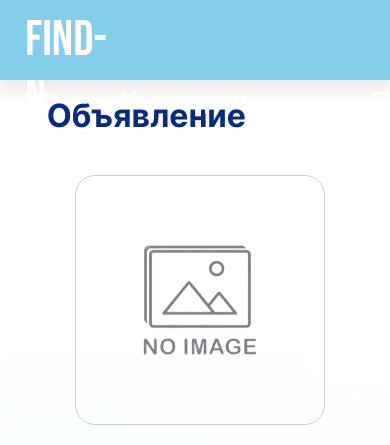
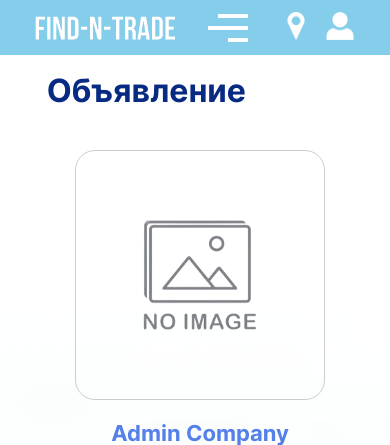
Before and after one commit to AidanaKuishinova/find-and-trade, a Django app: page /ad_details/5/ in a window 390 px wide. Shown: the top 445 px of that part. Run offline with Django 4.2, Linux system fonts and the light colour scheme; the first user in the database is signed in; data comes from the database, SQL or seed files in the repository; the page is wider than the window, and the part outside it is not shown.

Commit message:
new header

```diff
--- a/main/static/main/css/style.css
+++ b/main/static/main/css/style.css
@@ -139,86 +139,6 @@ nav {
   border: 1px solid #5AB9EA;
 }
 
-.header {
-  width: 100%;
-  height: 80px;
-  background: #84CEEB;
-  box-shadow: 0px 7px 17px 2px rgba(0, 0, 0, 0.1);
-  padding-top: 10px;
-}
-.header__wrapper {
-  display: flex;
-  justify-content: space-between;
-  align-items: center;
-}
-.header__logo {
-  font-family: "Bebas Neue";
-  font-style: normal;
-  font-weight: 400;
-  font-size: 50px;
-  color: #FFFFFF;
-}
-.header__list {
-  width: 737px;
-  display: flex;
-  justify-content: space-between;
-
-}
-.header__list-item {
-  font-family: "Inter";
-  font-style: normal;
-  font-weight: 600;
-  font-size: 24px;
-  color: #FFFFFF;
-}
-.header__list-item:hover a {
-  color: #5680E9;
-}
-.header__list-item__link {
-  transition: 0.3s all;
-  margin-right: 81px;
-}
-.header__list-item__link:last-child {
-  margin-right: 0;
-}
-.header__settings {
-  display: flex;
-  justify-content: space-between;
-}
-.header__settings-lang {
-  font-family: "Inter";
-  font-style: normal;
-  font-weight: 600;
-  font-size: 24px;
-  color: #FFFFFF;
-  margin-right: 51px;
-  cursor: pointer;
-  transition: 0.3s all;
-}
-.header__settings-lang:hover {
-  color: #5680E9;
-}
-.header__settings-loc {
-  margin-right: 48px;
-  object-fit: contain;
-  width: 20px;
-  height: 35px;
-  cursor: pointer;
-  transition: 0.3s all;
-}
-.header__settings-loc:hover {
-  transform: rotate(15deg);
-}
-.header__settings-profile {
-  object-fit: contain;
-  width: 35px;
-  height: 35px;
-  cursor: pointer;
-  transition: 0.3s all;
-}
-.header__settings-profile:hover {
-  transform: rotate(15deg);
-}
 
 .promo {
   min-height: 990px;
@@ -1561,3 +1481,262 @@ nav {
 .more_a:hover{
     color: #5680E9;
 }
+
+
+
+
+
+/*------------------*/
+
+
+header {
+  position: relative;
+  background: #84CEEB;
+}
+
+.header {
+  position: relative;
+  display: flex;
+  justify-content: space-between;
+  align-items: center;
+  padding: 0 75px;
+  transition: 0.3s;
+}
+
+.sitelogo a {
+  display: block;
+}
+
+.sitelogo a img {
+  display: block;
+  width: 250px;
+}
+
+.navigation {
+  display: flex;
+  justify-content: space-between;
+  align-items: center;
+}
+
+.navmenu {
+  display: flex;
+  flex-direction: row;
+  justify-content: center;
+  align-items: center;
+  z-index: 1;
+  transition: 0.5s;
+}
+
+.navmenu li {
+  list-style-type: none;
+}
+
+.navmenu li a {
+  color: #fff;
+  text-decoration: none;
+  display: block;
+  padding: 50px 40px;
+  font-size: 20px;
+  font-weight: 600;
+  line-height: 1;
+  transform: 0.3s;
+}
+
+.navmenu li a:hover {
+  padding: 0px 40px 15px 40px;
+  transition: 0.5s ease-out;
+  /*color: transparent;
+    background: linear-gradient(45deg, #84ceeb, #37c6ff, #5680e9, #1255ff);
+    background-clip: text;
+    -webkit-text-fill-color: transparent;
+    -webkit-background-clip: text;
+
+    background-size: 400%;
+    cursor: pointer;
+    font-weight: 600;
+    animation: animate 3s linear infinite;*/
+}
+
+/*
+@keyframes animate {
+    0% {
+        background-position: 0%;
+    }
+
+    100% {
+        background-position: 400%;
+    }
+
+}*/
+
+
+.hamburger {
+  position: relative;
+  width: 40px;
+  height: 4px;
+  background: #fff;
+  cursor: pointer;
+  z-index: 2;
+  transition: 0.3s;
+}
+
+.hamburger::before,
+.hamburger::after {
+  content: "";
+  position: absolute;
+  height: 4px;
+  right: 0;
+  background: #fff;
+  transition: 0.3s;
+}
+
+.hamburger::before {
+  top: -12px;
+  width: 30px;
+}
+
+.hamburger::after {
+  top: 12px;
+  width: 20px;
+}
+
+.toggle-menu {
+  position: absolute;
+  width: 25px;
+  height: 100%;
+  z-index: 3;
+  cursor: pointer;
+  opacity: 0;
+}
+
+.hamburger,
+.toggle-menu {
+  display: none
+}
+
+.navigation input:checked~.hamburger {
+  background: transparent;
+}
+
+.navigation input:checked~.hamburger:before {
+  background: #fff;
+  top: 0;
+  transform: rotate(-45deg);
+  width: 30px;
+}
+
+.navigation input:checked~.hamburger:after {
+  background: #fff;
+  top: 0;
+  transform: rotate(45deg);
+  width: 30px;
+}
+
+.navigation input:checked~.navmenu {
+  width: 100%;
+  right: 0;
+  box-shadow: -20px 0 40px rgba(255, 255, 255, 0.3);
+}
+
+
+@media screen and (max-width: 1100px) {
+
+  .header {
+    padding: 20px 40px;
+  }
+
+
+  .hamburger,
+  .toggle-menu {
+    display: block;
+  }
+
+  .navmenu {
+    justify-content: start;
+    flex-direction: column;
+    align-items: center;
+    position: fixed;
+    top: 0;
+    right: -400px;
+    background: var(--bs-blue);
+    width: 300px;
+    height: 100%;
+    padding-top: 65px;
+  }
+
+  .navmenu li {
+    width: 100%
+  }
+
+  .navmenu li a,
+  .navmenu li a:hover {
+    padding: 30px;
+    font-size: 24px;
+    box-shadow: 0 1px 0 rgba(255, 255, 255, 0.1)
+  }
+
+
+  .navicons a img {
+    height: 28px;
+    padding: 0 6px;
+  }
+}
+
+.navicons a img {
+  height: 50px;
+  padding: 0 50px 0 0;
+}
+
+
+
+
+
+@media screen and (max-width: 700px) {
+
+  .navicons a img {
+    height: 40px;
+    padding: 0 10px;
+  }
+
+  .sitelogo a img {
+    width: 150px
+  }
+
+  .header {
+    padding: 10px 30px;
+  }
+
+  .hamburger,
+  .toggle-menu {
+    display: block;
+  }
+
+  .navmenu {
+    justify-content: start;
+    flex-direction: column;
+    align-items: center;
+    position: fixed;
+    top: 0;
+    right: -400px;
+    background: var(--bs-blue);
+    width: 300px;
+    height: 100%;
+    padding-top: 45px;
+  }
+
+  .navmenu li {
+    width: 100%
+  }
+
+  .navmenu li a,
+  .navmenu li a:hover {
+    padding: 20px;
+    font-size: 18px;
+    box-shadow: 0 1px 0 rgba(255, 255, 255, 0.1)
+  }
+
+  .navicons a img {
+    height: 28px;
+    padding: 0 6px;
+  }
+}
--- a/main/templates/main/base.html
+++ b/main/templates/main/base.html
@@ -1,5 +1,6 @@
 {% load static %}
 <html lang="en">
+
 <head>
     <meta charset="UTF-8">
     <meta http-equiv="X-UA-Compatible" content="IE=edge">
@@ -8,37 +9,50 @@
     <link rel="stylesheet" href="{% static 'main/css/style.css' %}">
 
     {% block links %} {% endblock %}
- </head>
-<body >
-    <header class="header">
-        <div class="container">
-            <div class="header__wrapper">
-                <a href="{% url 'index' %}" class="header__logo">find-n-trade</a>
+</head>
 
-                <nav>
-                    <ul class="header__list">
-                        <li class="header__list-item"><a href="{% url 'categories' %} " class="header_list-item__link">Категории</a></li>
-                        <li class="header__list-item"><a href="{% url 'blog' %} " class="header_list-item__link">Блог</a></li>
-                        <li class="header__list-item"><a href="{% url 'about_us' %} " class="header_list-item__link">О нас</a></li>
-                        <li class="header__list-item"><a href="{% url 'contact' %}" class="header_list-item__link">Контакты</a></li>
-                    </ul>
-                </nav>
-
-                <div class="header__settings">
-                    <img src="{% static 'main/icons/location.svg' %}" alt="location" class="header__settings-loc">
-                    {% if user.is_authenticated %}
-                        <a href=" {% url 'profile' %}  "><img src="{% static 'main/icons/profile.svg' %}" alt="profile" class="header__settings-profile"></a>
-                        {% else %}
-                        <a href="{% url 'login' %} "><img src="{% static 'main/icons/profile.svg' %}" alt="profile" class="header__settings-profile"></a>
-                    {% endif %}
-                </div>
-            </div>
+<body>
 
 
+    <header class="header">
+
+        <div class="sitelogo">
+            <a href="{% url 'index' %}">
+                <img src="{% static 'main/icons/Find-n-trade.png' %}" alt="">
+            </a>
         </div>
+
+
+
+        <div class="navigation">
+
+            <input type="checkbox" name="" id="" class="toggle-menu">
+            <div class="hamburger"></div>
+            <ul class="navmenu">
+                <li><a href="{% url 'categories' %}">Категории</a></li>
+                <li><a href="{% url 'blog' %}">Блог</a></li>
+                <li><a href="{% url 'about_us' %}">О нас</a></li>
+                <li><a href="{% url 'contact' %}">Контакты</a></li>
+            </ul>
+        </div>
+
+        <div class="navicons">
+            <a href="#"><img src="{% static 'main/icons/location.png' %}" alt=""></a>
+            {% if user.is_authenticated %}
+            <a href="{% url 'profile' %}  "><img src="{% static 'main/icons/user.png' %}"></a>
+            {% else %}
+            <a href="{% url 'register' %} "><img src="{% static 'main/icons/user.png' %}" alt="profile"
+                    class="header__settings-profile"></a>
+            {% endif %}
+        </div>
+
     </header>
+
+
+
     {% block content %}
 
     {% endblock %}
 </body>
+
 </html>
```
Also changed, not shown: main/static/main/icons/location.png (added), main/static/main/icons/user.png (added).
